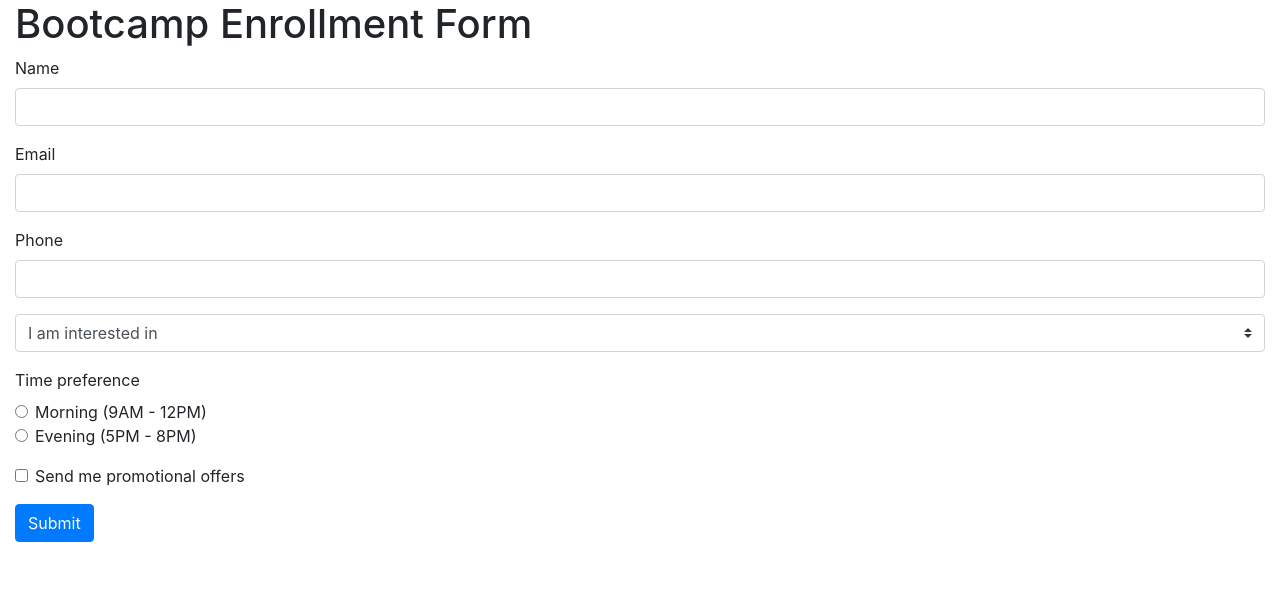
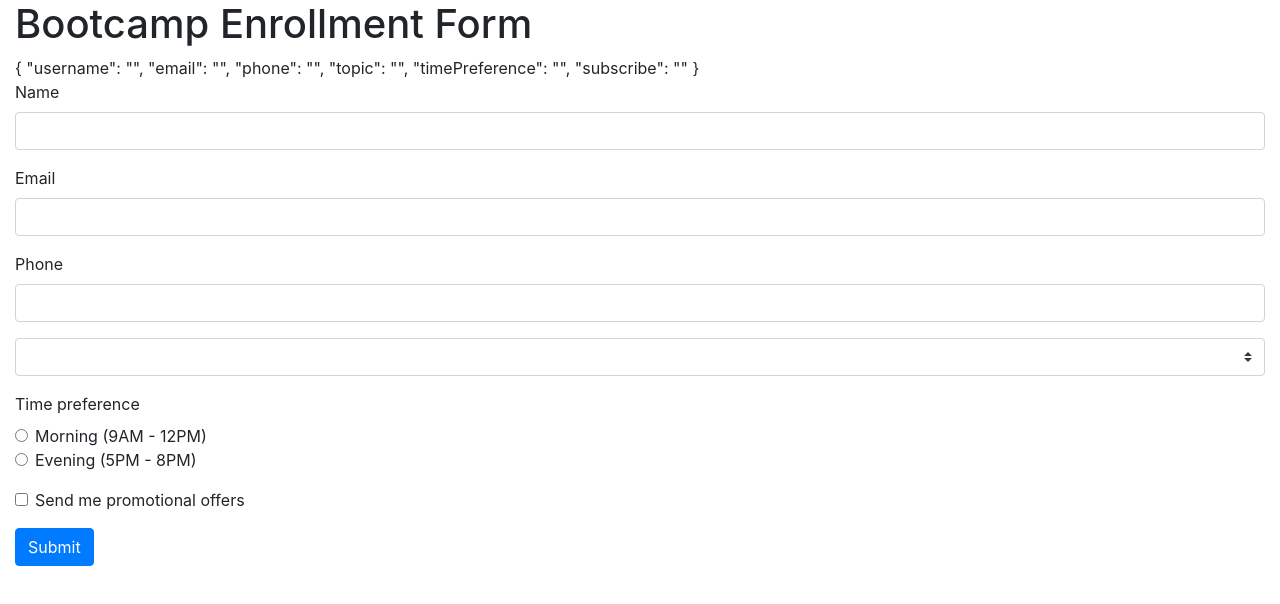
Before and after one commit to vartanbeno/angular-forms, an Angular app: page / in a window 1280 px wide. Shown: the top 604 px of the page. Built offline with nearby package versions, Linux system fonts and the light colour scheme.

Commit message:
use ngForm and ngModel to retrieve form control values

```diff
--- a/src/app/app.component.html
+++ b/src/app/app.component.html
@@ -1,24 +1,26 @@
 <div class="container-fluid">
   <h1>Bootcamp Enrollment Form</h1>
-  <form>
+  <form #userForm="ngForm">
+
+    {{ userForm.value | json }}
 
     <div class="form-group">
       <label>Name</label>
-      <input type="text" class="form-control">
+      <input type="text" class="form-control" name="username" ngModel>
     </div>
 
     <div class="form-group">
       <label>Email</label>
-      <input type="email" class="form-control">
+      <input type="email" class="form-control" name="email" ngModel>
     </div>
 
     <div class="form-group">
       <label>Phone</label>
-      <input type="tel" class="form-control">
+      <input type="tel" class="form-control" name="phone" ngModel>
     </div>
 
     <div class="form-group">
-      <select class="custom-select">
+      <select class="custom-select" name="topic" ngModel>
         <option selected>I am interested in</option>
         <option *ngFor="let topic of topics">{{ topic }}</option>
       </select>
@@ -27,17 +29,17 @@
     <div class="mb-3">
       <label>Time preference</label>
       <div class="form-check">
-        <input class="form-check-input" type="radio" name="timePreference" value="morning">
+        <input class="form-check-input" type="radio" name="timePreference" value="morning" ngModel>
         <label class="form-check-label">Morning (9AM - 12PM)</label>
       </div>
       <div class="form-check">
-        <input class="form-check-input" type="radio" name="timePreference" value="evening">
+        <input class="form-check-input" type="radio" name="timePreference" value="evening" ngModel>
         <label class="form-check-label">Evening (5PM - 8PM)</label>
       </div>
     </div>
 
     <div class="form-check mb-3">
-      <input type="checkbox" class="form-check-input">
+      <input type="checkbox" class="form-check-input" name="subscribe" ngModel>
       <label class="form-check-label">Send me promotional offers</label>
     </div>
 
--- a/src/app/app.module.ts
+++ b/src/app/app.module.ts
@@ -1,5 +1,6 @@
 import { BrowserModule } from '@angular/platform-browser';
 import { NgModule } from '@angular/core';
+import { FormsModule } from '@angular/forms';
 
 import { AppComponent } from './app.component';
 
@@ -8,7 +9,8 @@ import { AppComponent } from './app.component';
     AppComponent
   ],
   imports: [
-    BrowserModule
+    BrowserModule,
+    FormsModule
   ],
   providers: [],
   bootstrap: [AppComponent]
```
